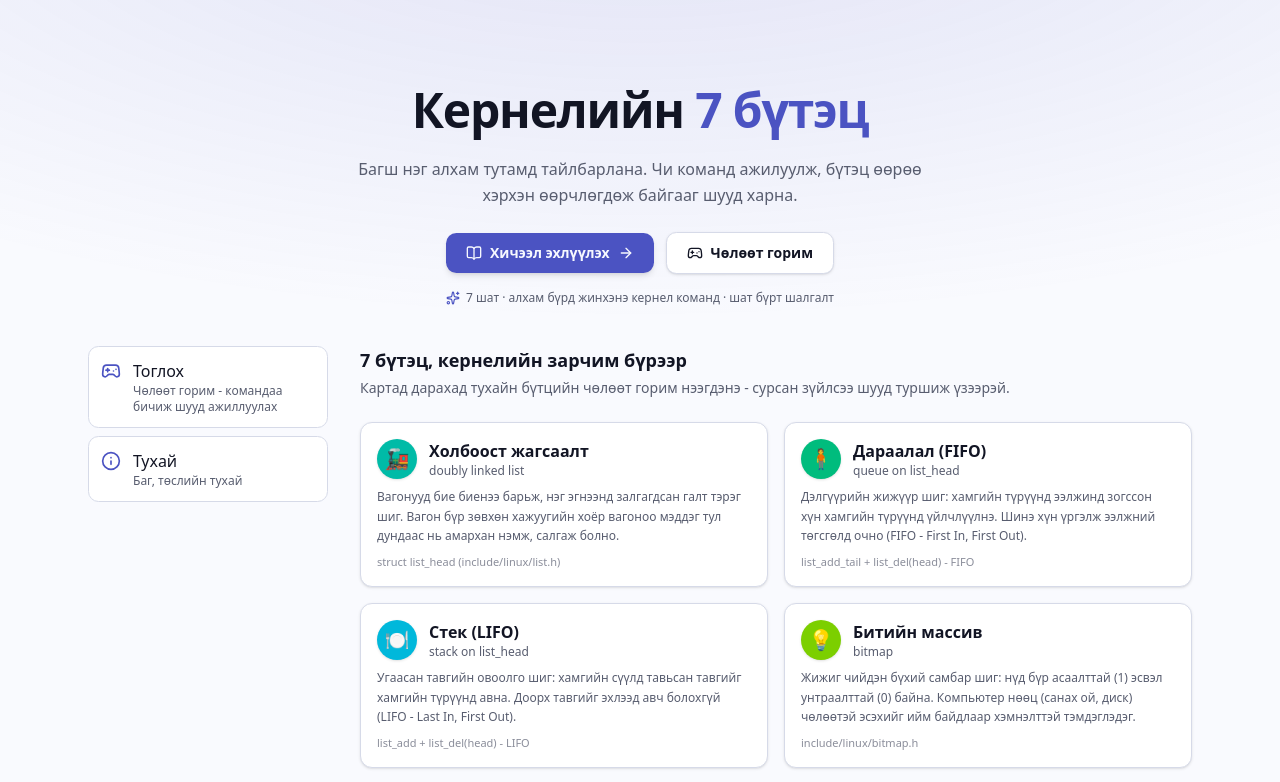
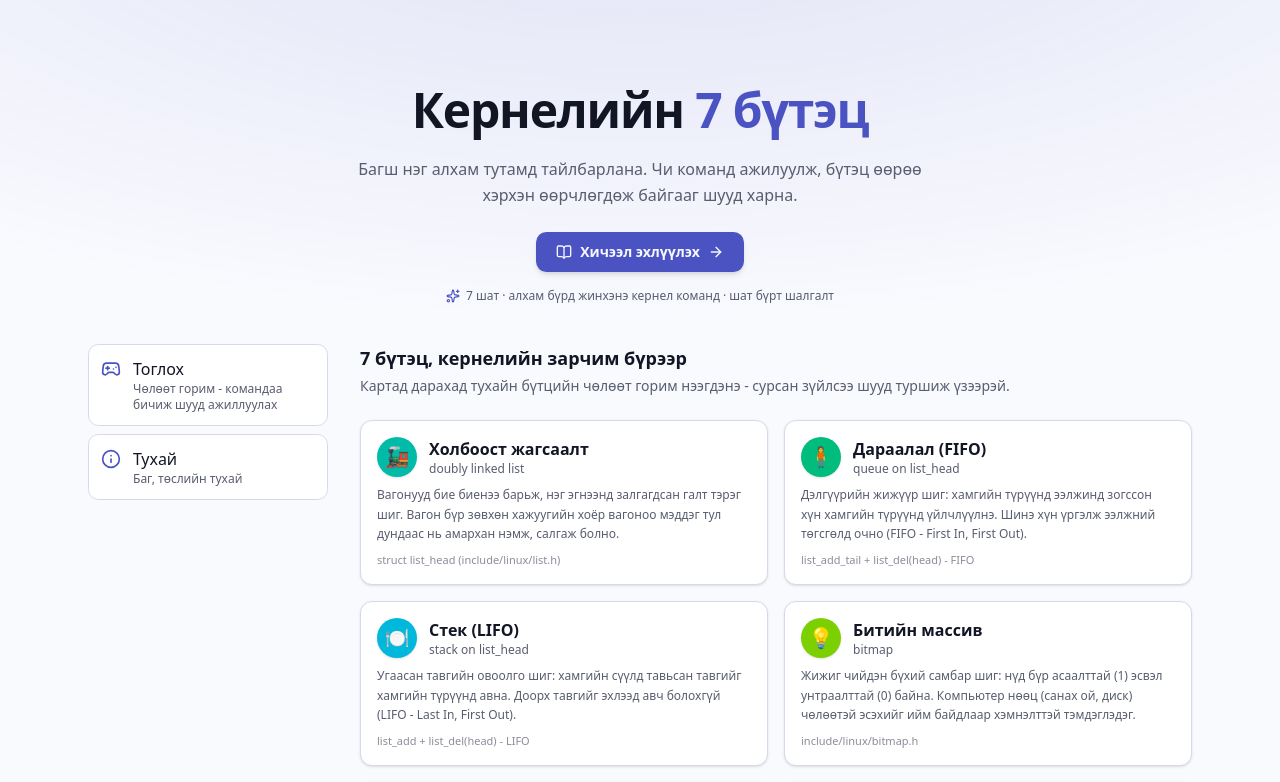
Before and after one commit to grl059/OS_BD1, a Next.js app in the folder web/: page / in a window 1280 px wide. Shown: the top 782 px of the page. Built offline with nearby package versions, Linux system fonts and the light colour scheme.

Commit message:
Вэб: hero-оос "Чөлөөт горим" товчийг хасав (зүүн цэсэнд хэвээр)

```diff
--- a/web/src/components/menu.tsx
+++ b/web/src/components/menu.tsx
@@ -41,12 +41,6 @@ export function Menu() {
           >
             <BookOpen className="size-4" /> Хичээл эхлүүлэх
             <ArrowRight className="size-4" />
-          </Link>
-          <Link
-            href="/play"
-            className="inline-flex items-center gap-2 rounded-lg border border-border bg-card px-5 py-2.5 text-sm font-semibold shadow-sm transition-transform hover:-translate-y-0.5 hover:border-primary"
-          >
-            <Gamepad2 className="size-4" /> Чөлөөт горим
           </Link>
         </div>
         <p className="flex items-center gap-1.5 text-xs text-muted-foreground">
```
